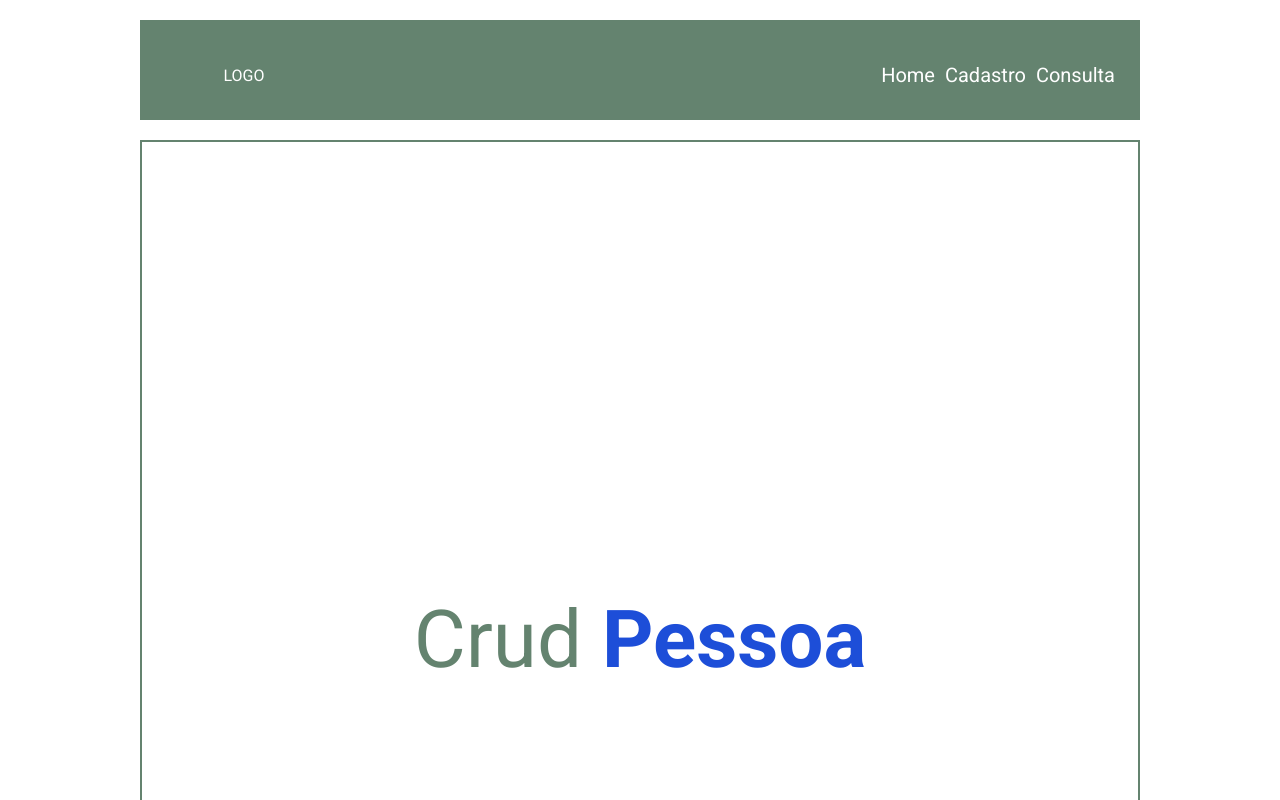
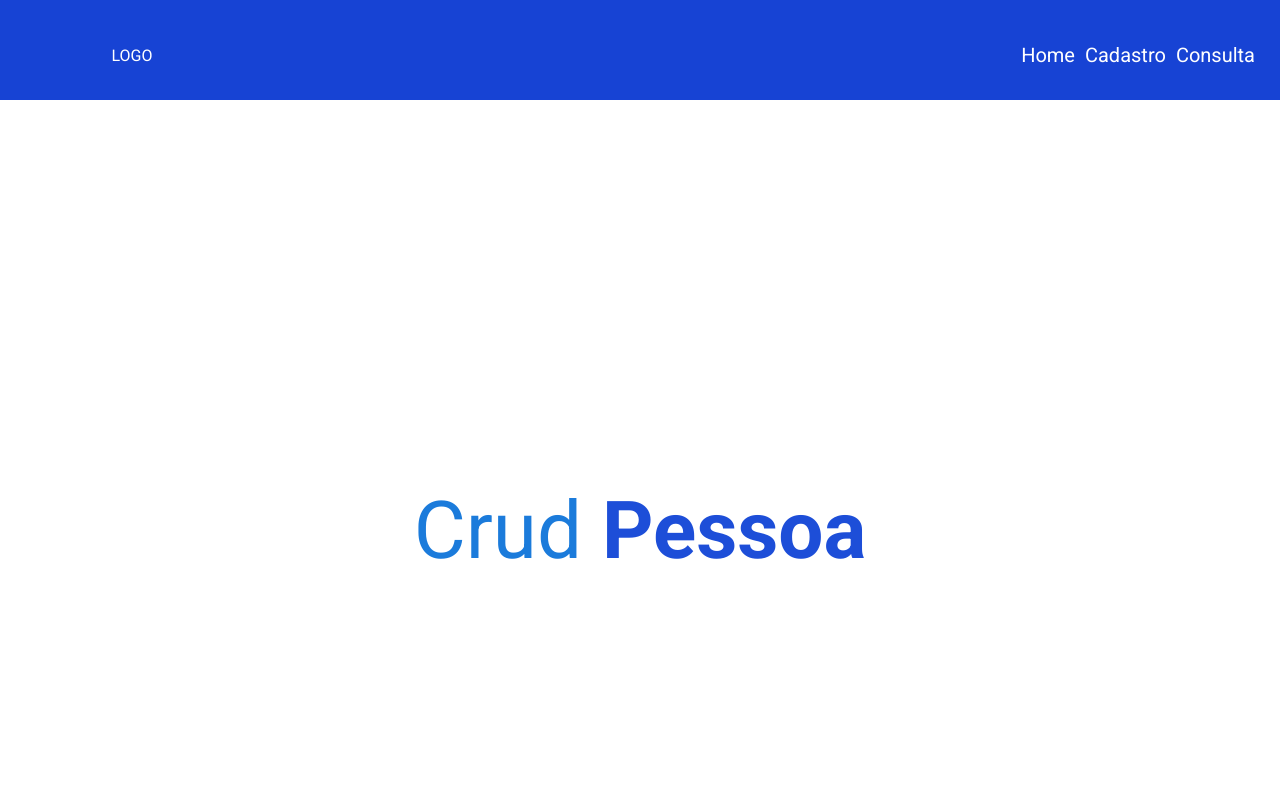
Before and after one commit to LucasAl03/crud_pessoas, an Angular app: page /home in a window 1280 px wide. Shown: the top 800 px of the page. Built offline with nearby package versions, Linux system fonts and the light colour scheme.

Commit message:
atualização de formatação

```diff
--- a/src/app/component/home-component/home-component.css
+++ b/src/app/component/home-component/home-component.css
@@ -1,13 +1,12 @@
 #div-home{
-    width: 1000px;
-    height: 1000px;
-    margin: 20px auto;
-    color: var(--primaria);
+    width: 80%;
+    height: 100%;
+    margin: 30% auto;
+    color: var(--secundaria);
     display: flex;
     align-items: center;
     justify-content: center;
     font-size: 5em;
-    border: 2px solid var(--primaria)
 }
 
 #tito-pessoa{
--- a/src/app/component/lista/lista.css
+++ b/src/app/component/lista/lista.css
@@ -1,5 +1,5 @@
 #div-lista {
-    width: 980px;
+    width: 98%;
     min-height: 600px;
     margin: 20px auto;
     padding: 20px;
@@ -35,7 +35,7 @@ h1 {
     display: flex;
     align-items: center;
     justify-content: center;
-    font-size: 2em;
+    font-size: 1.5em;
 }
 
 .btns-lista {
@@ -47,6 +47,7 @@ h1 {
 
 .btns-lista a {
     padding: 8px 0px;
+    border-radius: 8px;
 }
 
 /*FORMATAÇÃO DOS BOTÕES*/
--- a/src/app/component/menu/menu.css
+++ b/src/app/component/menu/menu.css
@@ -1,8 +1,7 @@
 #cabecalho{
     background-color: var(--primaria);
-    width: 1000px;
+    width: 100%;
     height: 100px;
-    margin: 20px auto;
     padding: 5px;
     color: var(--branca);
 }
--- a/src/styles.css
+++ b/src/styles.css
@@ -8,8 +8,8 @@
 }
 
 :root{
-    --primaria: #64836f;
-    --secundaria: #cbdef1;
+    --primaria: #1743d4;
+    --secundaria: #1b7bdb;
     --branca: #ffffff;
     --botao01: #ff6600;
     --botao02: #1d4ed8;
```
